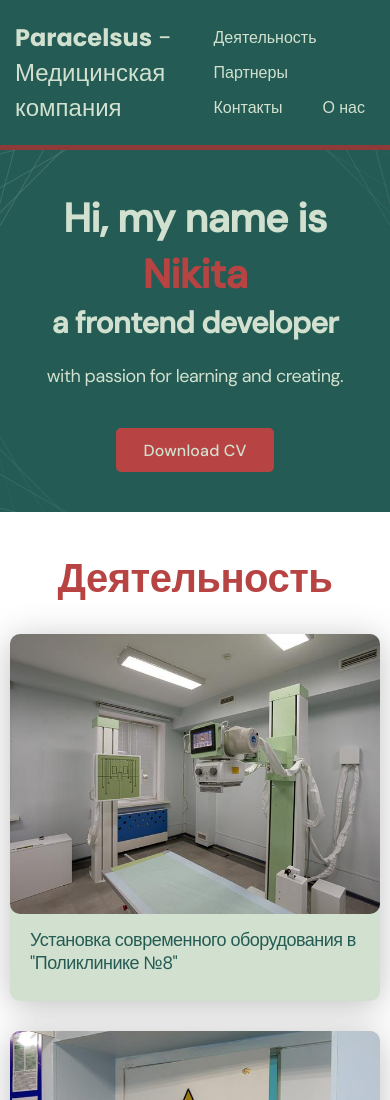
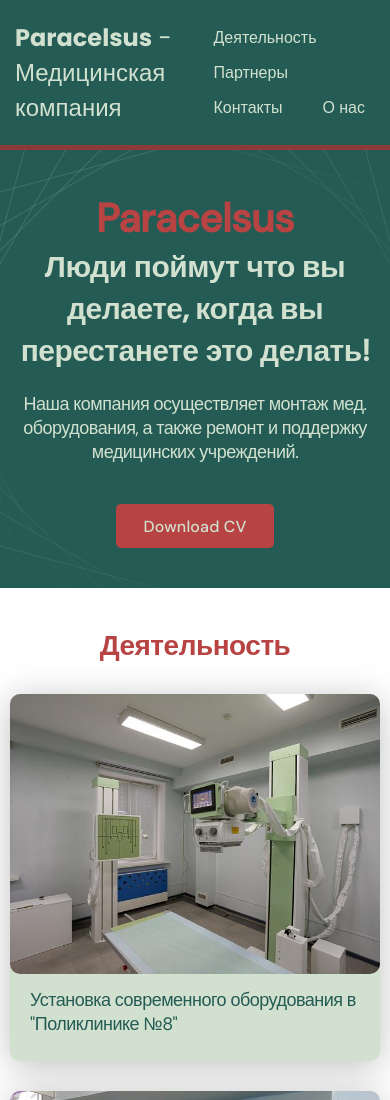
Before and after one commit to Nemo-Looking-For/project-paracelsus, a plain HTML site: page index.html in a window 390 px wide. Shown: the top 1100 px of the page. Drawn offline with Linux system fonts and the light colour scheme.

Commit message:
second commit

```diff
--- a/css/main.css
+++ b/css/main.css
@@ -325,7 +325,7 @@ html,body {
 
     .title-1 {
         margin-bottom: 30px;
-        font-size: 40px;
+        font-size: 28px;
     }
 
     .title-2 {
@@ -335,6 +335,10 @@ html,body {
 
     .project__title {
         font-size: 18px;
+    }
+
+    .project-details {
+        min-width: 320px;
     }
 
     .footer {
--- a/index.html
+++ b/index.html
@@ -39,11 +39,12 @@
     <header class="header">
       <div class="header__wrapper">
         <h1 class="header__title">
-          <strong>Hi, my name is <em>Nikita</em></strong>
-          <br />a frontend developer
+          <strong><em>Paracelsus</em></strong>
+          <br/>
+          <p>Люди поймут что вы делаете, когда вы перестанете это делать!</p>
         </h1>
         <div class="header__text">
-          <p>with passion for learning and creating.</p>
+            <p> Наша компания осуществляет монтаж мед. оборудования, а также ремонт и поддержку медицинских учреждений.</p>
         </div>
 
         <a href="#!" class="btn">Download CV</a>
```
Also changed, not shown: partners.html (+6 -0 lines).
